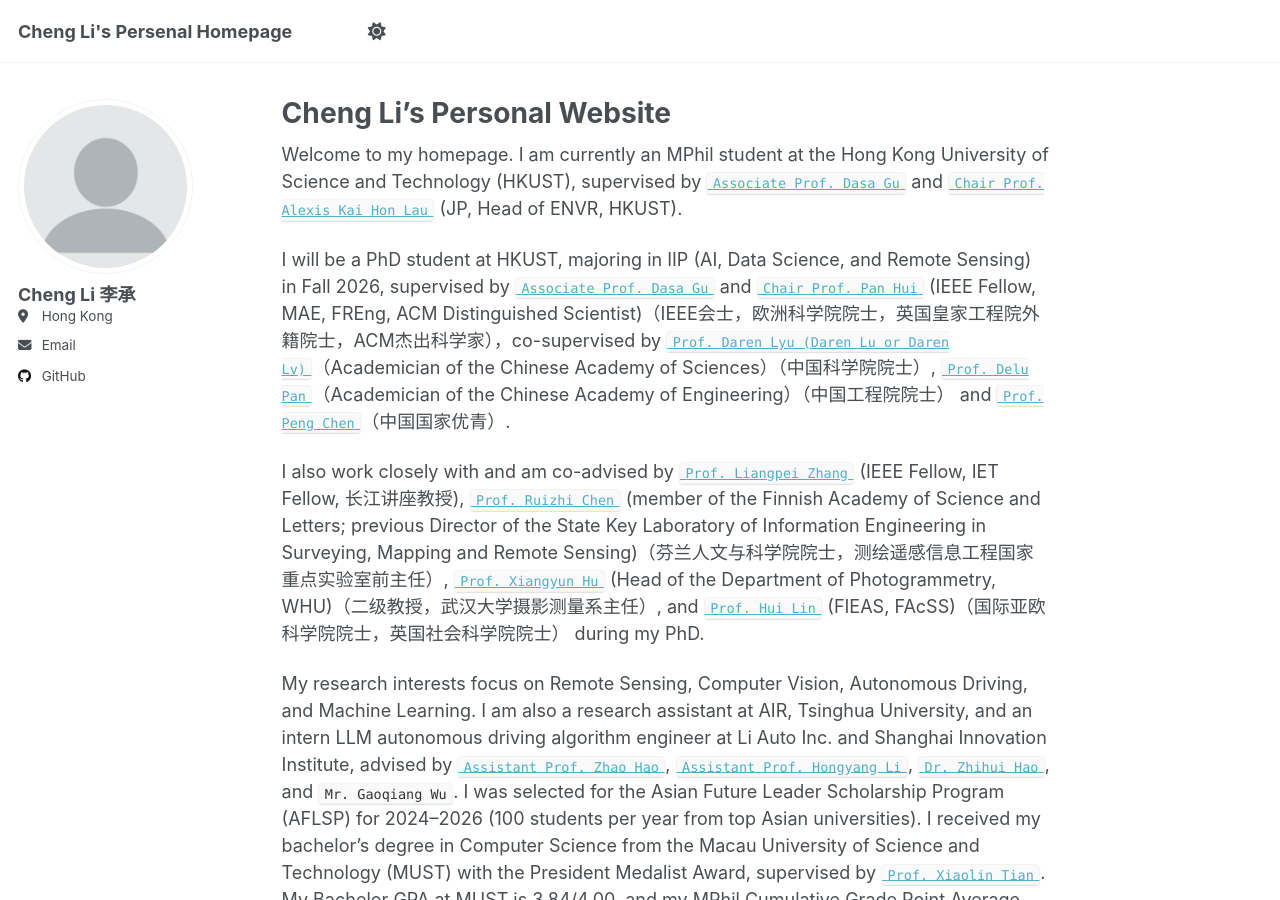
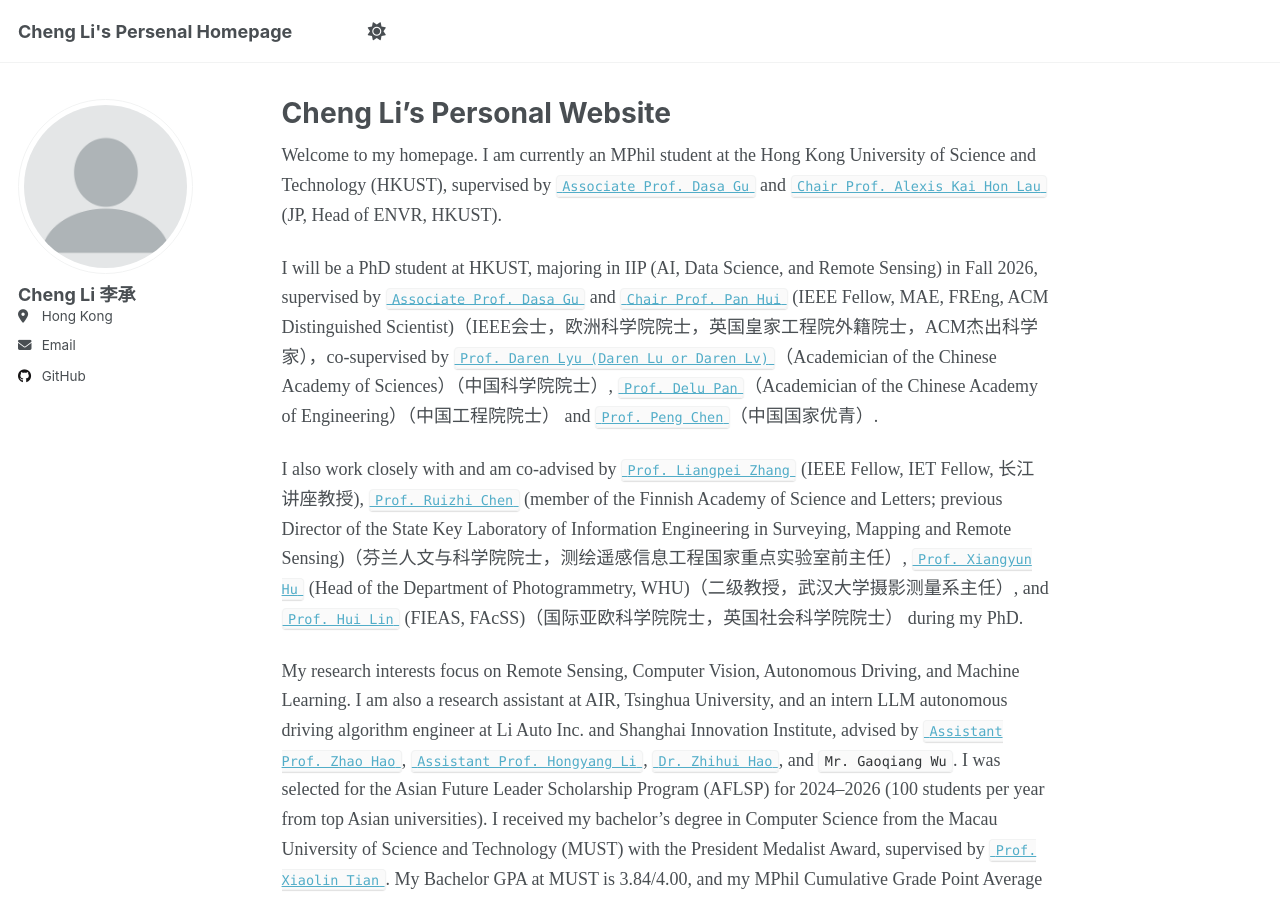
Before and after one commit to chengli24/chengli24, a Jekyll site: the page built from _pages/about.md, in a window 1280 px wide and 900 px high. Built offline with Jekyll 4.4.1, drawn with Linux system fonts in a browser that asks for light colours; a script that is not in the unit is left out.

Commit message:
Update about.md

```diff
--- a/_pages/about.md
+++ b/_pages/about.md
@@ -6,6 +6,8 @@ redirect_from:
   - /about/
   - /about.html
 ---
+<div style="font-family: 'Times New Roman', Times, serif; line-height: 1.65;" markdown="1">
+
 Welcome to my homepage. I am currently an MPhil student at the Hong Kong University of Science and Technology (HKUST), supervised by <a href="https://scholar.google.com/citations?user=NUV28h8AAAAJ&hl=en"><code>Associate Prof. Dasa Gu</code></a> and <a href="https://scholar.google.com/citations?user=sB519ukAAAAJ&hl=en"><code>Chair Prof. Alexis Kai Hon Lau</code></a> (JP, Head of ENVR, HKUST).
 
 I will be a PhD student at HKUST, majoring in IIP (AI, Data Science, and Remote Sensing) in Fall 2026, supervised by <a href="https://scholar.google.com/citations?user=NUV28h8AAAAJ&hl=en"><code>Associate Prof. Dasa Gu</code></a> and <a href="https://scholar.google.com/citations?user=dcDrhzMAAAAJ&hl=zh-CN"><code>Chair Prof. Pan Hui</code></a> (IEEE Fellow, MAE, FREng, ACM Distinguished Scientist)（IEEE会士，欧洲科学院院士，英国皇家工程院外籍院士，ACM杰出科学家），co-supervised by <a href="https://iap.cas.cn/sourcedb/zw/gbzjrc/ys/200908/t20090805_5548911.html"><code>Prof. Daren Lyu (Daren Lu or Daren Lv)</code></a>（Academician of the Chinese Academy of Sciences）（中国科学院院士）, <a href="https://ocac.zju.edu.cn/2020/0509/c50525a2094491/pagem.htm"><code>Prof. Delu Pan</code></a>（Academician of the Chinese Academy of Engineering）（中国工程院院士） and <a href="http://www.sdioi.com/ryxx/1541.html"><code>Prof. Peng Chen</code></a>（中国国家优青）.
@@ -13,6 +15,8 @@ I will be a PhD student at HKUST, majoring in IIP (AI, Data Science, and Remote
 I also work closely with and am co-advised by <a href="https://scholar.google.com/citations?user=vzj2hcYAAAAJ&hl=en"><code>Prof. Liangpei Zhang</code></a> (IEEE Fellow, IET Fellow, 长江讲座教授), <a href="https://scholar.google.com/citations?user=ViEjhlsAAAAJ&hl=zh-CN"><code>Prof. Ruizhi Chen</code></a> (member of the Finnish Academy of Science and Letters; previous Director of the State Key Laboratory of Information Engineering in Surveying, Mapping and Remote Sensing)（芬兰人文与科学院院士，测绘遥感信息工程国家重点实验室前主任）, <a href="https://scholar.google.com/citations?user=MVFNsJgAAAAJ&hl=en"><code>Prof. Xiangyun Hu</code></a> (Head of the Department of Photogrammetry, WHU)（二级教授，武汉大学摄影测量系主任）, and <a href="https://scholar.google.com/citations?user=utTxEzYAAAAJ&hl=zh-TW"><code>Prof. Hui Lin</code></a> (FIEAS, FAcSS)（国际亚欧科学院院士，英国社会科学院院士） during my PhD.
 
 My research interests focus on Remote Sensing, Computer Vision, Autonomous Driving, and Machine Learning. I am also a research assistant at AIR, Tsinghua University, and an intern LLM autonomous driving algorithm engineer at Li Auto Inc. and Shanghai Innovation Institute, advised by <a href="https://air.tsinghua.edu.cn/en/info/1046/1652.htm"><code>Assistant Prof. Zhao Hao</code></a>, <a href="https://scholar.google.com/citations?user=Hfrih1EAAAAJ&hl=en"><code>Assistant Prof. Hongyang Li</code></a>, <a href="https://scholar.google.com/citations?user=E1aaa_kAAAAJ&hl=zh-CN"><code>Dr. Zhihui Hao</code></a>, and <code>Mr. Gaoqiang Wu</code>. I was selected for the Asian Future Leader Scholarship Program (AFLSP) for 2024–2026 (100 students per year from top Asian universities). I received my bachelor’s degree in Computer Science from the Macau University of Science and Technology (MUST) with the President Medalist Award, supervised by <a href="https://fie.must.edu.mo/id-1444/person/view/id-539.html"><code>Prof. Xiaolin Tian</code></a>. My Bachelor GPA at MUST is 3.84/4.00, and my MPhil Cumulative Grade Point Average (CGA) at HKUST is 4.30/4.30.
+
+</div>
 
 ## Education
 
```
